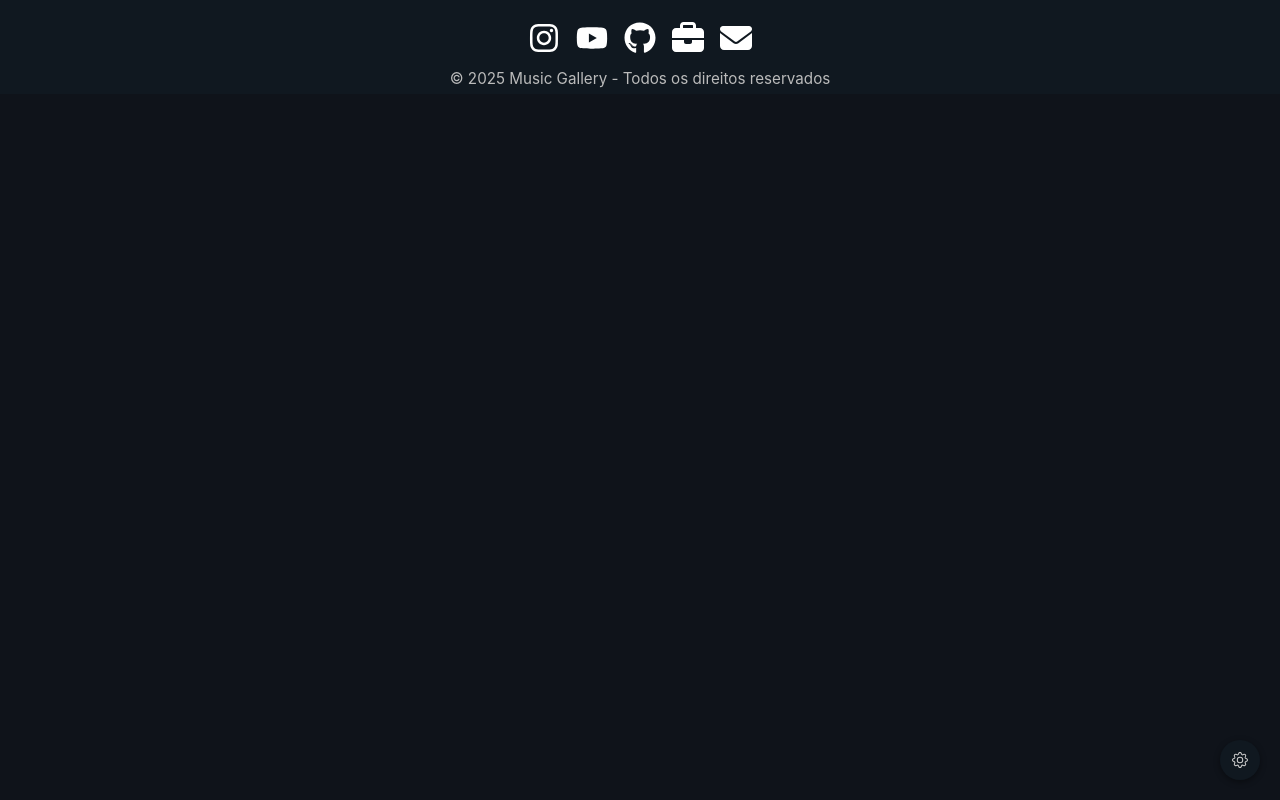
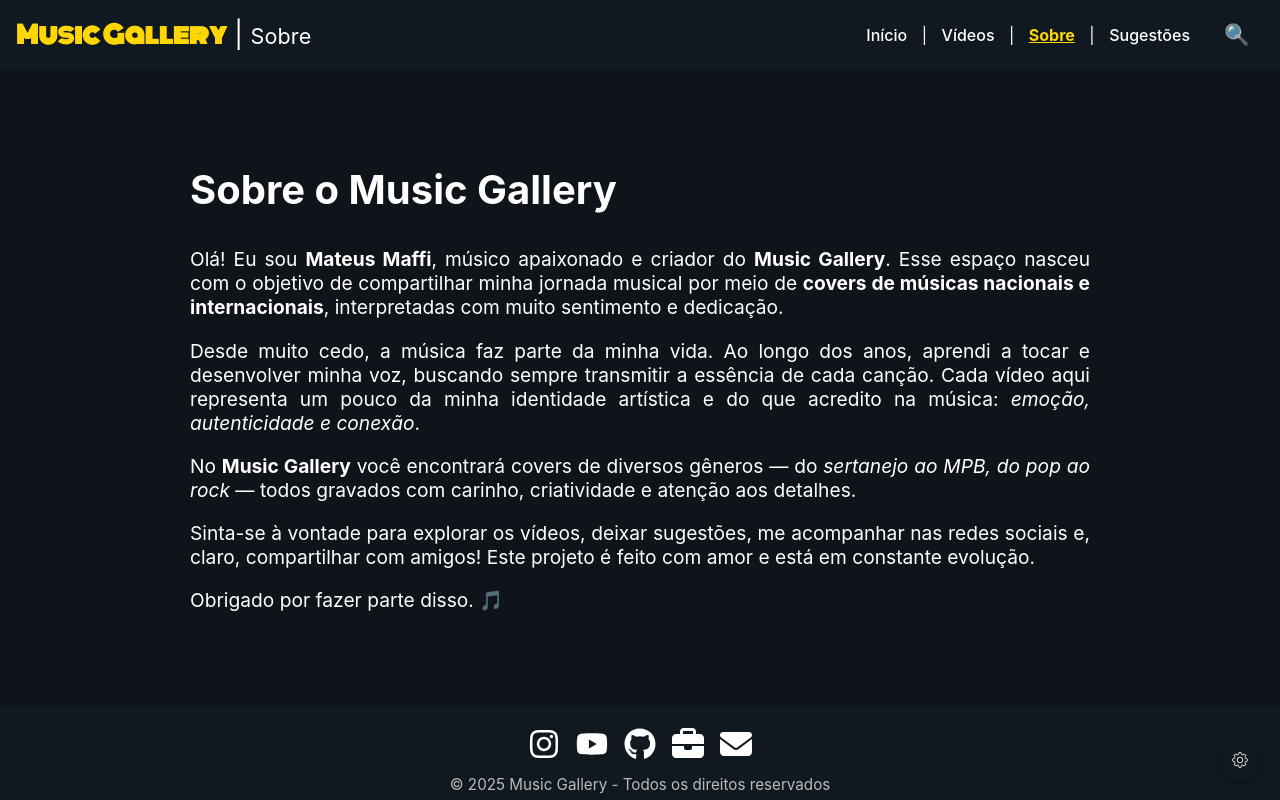
Before and after one commit to MMaffi/musicgallery-fullstack, a React (Create React App) app in the folder frontend/: page /about in a window 1280 px wide. Built offline with nearby package versions, Linux system fonts and the light colour scheme.

Commit message:
development commit

```diff
--- a/frontend/src/App.js
+++ b/frontend/src/App.js
@@ -133,7 +133,7 @@ function App() {
             }
           />
           <Route
-            path="/sobre"
+            path="/about"
             element={
               <Navbar subtitle="Sobre" />
             }
@@ -143,7 +143,7 @@ function App() {
         <Routes>
           <Route path="/" element={<Home videos={videos} openPlayer={openPlayer} featured={featured} />} />
           <Route path="/videos" element={<VideosPage videos={videos} openPlayer={openPlayer} />} />
-          <Route path="/sobre" element={<AboutPage />} />
+          <Route path="/about" element={<AboutPage />} />
         </Routes>
         {showPlayer && playerVideo && (
           <div id="player-modal" className="modal">
--- a/frontend/src/components/navbar.js
+++ b/frontend/src/components/navbar.js
@@ -1,5 +1,5 @@
 import React, { useRef, useState, useEffect } from 'react';
-import { Link } from 'react-router-dom';
+import { NavLink } from 'react-router-dom';
 import '../styles/style.css';
 
 function Navbar({ title = "Music Gallery", subtitle }) {
@@ -40,7 +40,13 @@ function Navbar({ title = "Music Gallery", subtitle }) {
       </div>
       <div className="header-right">
         <nav className="menu">
-          <Link to="/">Início</Link> | <Link to="/videos">Vídeos</Link> | <Link to="/sobre">Sobre</Link> | <a href="/sugestoes">Sugestões</a>
+          <NavLink to="/" end className={({ isActive }) => isActive ? 'active' : ''}>Início</NavLink>
+          {' | '}
+          <NavLink to="/videos" className={({ isActive }) => isActive ? 'active' : ''}>Vídeos</NavLink>
+          {' | '}
+          <NavLink to="/about" className={({ isActive }) => isActive ? 'active' : ''}>Sobre</NavLink>
+          {' | '}
+          <NavLink to="/suggestions" className={({ isActive }) => isActive ? 'active' : ''}>Sugestões</NavLink>
         </nav>
         <div className="search-wrapper" ref={inputRef}>
           <button
--- a/frontend/src/styles/style.css
+++ b/frontend/src/styles/style.css
@@ -50,7 +50,6 @@ header {
   display: flex;
   flex-direction: row;
   align-items: center;
-  justify-content: center;
   gap: 18px;
 }
 
@@ -59,11 +58,17 @@ header {
   text-decoration: none;
   font-weight: 500;
   margin: 0 10px;
-  transition: color 0.2s;
+  transition: 0.3s;
 }
 
 .menu a:hover {
   color: #ffd700;
+}
+
+.menu a.active {
+  color: #ffd700;
+  font-weight: bold;
+  text-decoration: underline;
 }
 
 .search-wrapper {
@@ -311,8 +316,8 @@ footer {
 
 /* Style do about page */
 main.sobre {
-  width: 50%;
-  margin: 0 auto;
+  max-width: 900px;
+  margin: 10px auto;
 }
 
 .sobre h2 {
@@ -346,8 +351,18 @@ main.sobre {
   background-color: #fff200;
 }
 
-@media (max-width: 800px) {
+@media (max-width: 830px) {
   .featured-video {
     margin: 32px 10px;
   }
+
+  .header-right {
+    width: 100%;
+    justify-content: right;
+  }
+
+  .video-list {
+    justify-content: center;
+  }
+
 }
```
